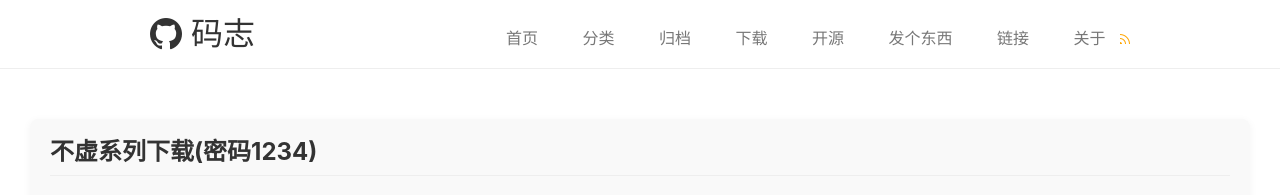
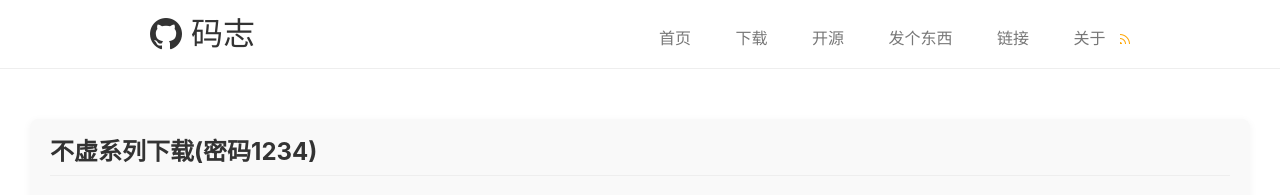
Before and after one commit to zhaiyiyou/zhaiyiyou.github.io, a Jekyll site: the page built from pages/downloads.md, in a window 1280 px wide and 900 px high. Shown: the top 195 px of the window. Built offline with Jekyll 4.4.1, drawn with Linux system fonts in a browser that asks for light colours; a style sheet for code colours, icons or effects is not loaded; grey boxes are pictures that could not be loaded.

Commit message:
Update _config.yml

```diff
--- a/_config.yml
+++ b/_config.yml
@@ -71,15 +71,6 @@ navs:
   -
     href: /
     label: 首页
-
-  -
-    href: /categories/
-    label: 分类
-
-  -
-    href: /archives/
-    label: 归档
-    mobile-hidden: true
 
   -
     href: /downloads/
```
